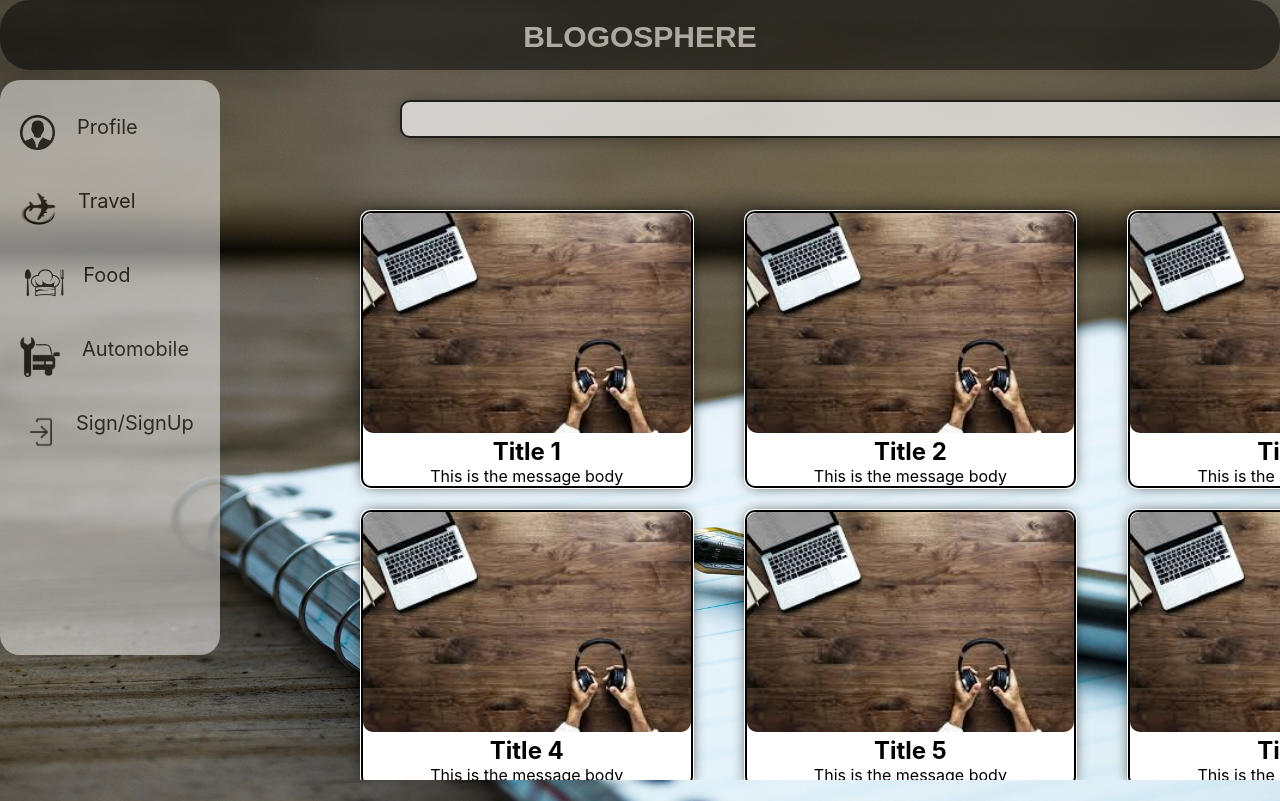
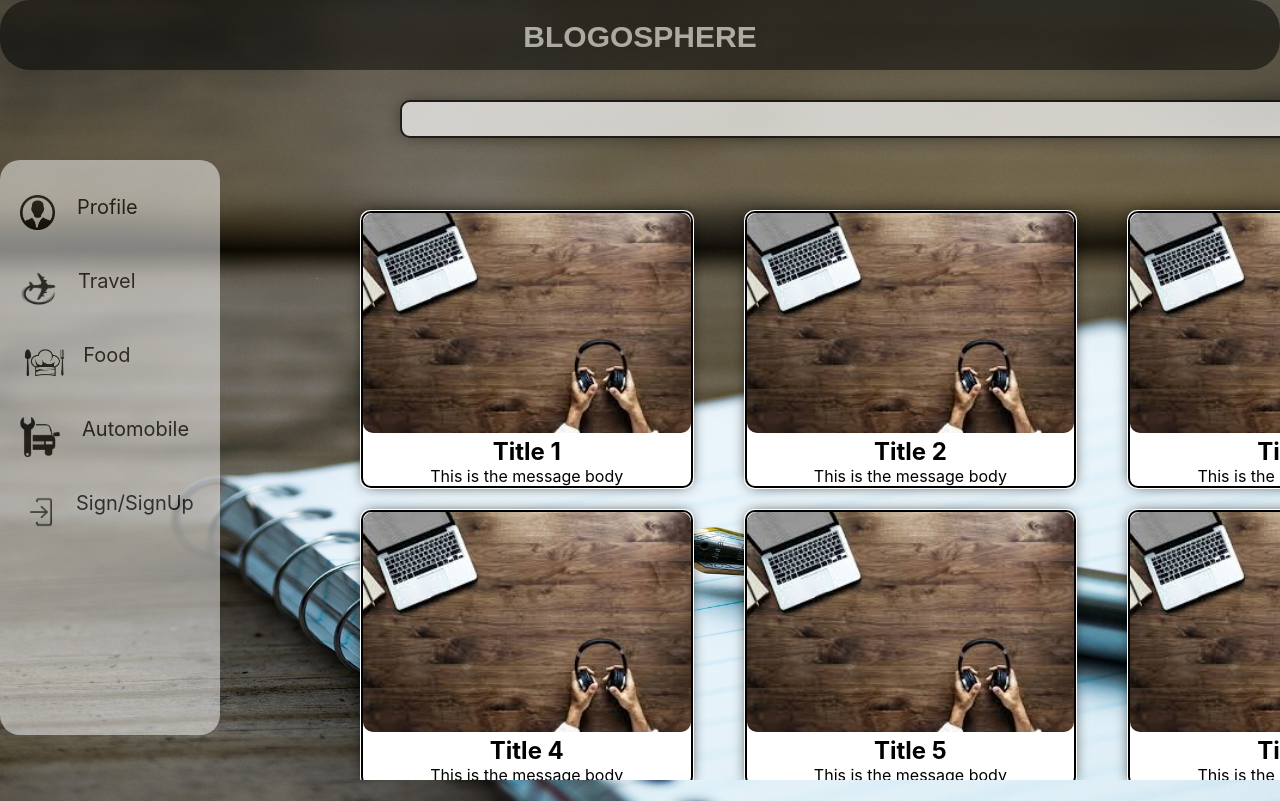
Before and after one commit to AdityaDeshpande123/MinorProject, a React (Create React App) app in the folder Project/front-end/: page / in a window 1280 px wide. Shown: the top 801 px of the page. Built offline with nearby package versions, Linux system fonts and the light colour scheme.

Commit message:
20th May

```diff
--- a/Project/front-end/src/views/WebBase.js
+++ b/Project/front-end/src/views/WebBase.js
@@ -8,9 +8,9 @@ import signin from '../static/signin.jpg'
 import automob from '../static/automobile.webp'
 import back from '../static/bg1.jpg'
 import { useNavigate } from 'react-router-dom';
+import img from '../static/bg1.jpeg'
 function WebBase(props) {
     let loginstat = props.data;
-
 
 
     const navigate = useNavigate();
@@ -47,9 +47,24 @@ function WebBase(props) {
                             navigate('signup',{state : loginstat});
                         }
                     }} className={styles.base_li}> <img src={person} height={"35px"} alt="image" style={{float:"left",paddingRight:"22px",paddingLeft:"10px"}}></img>Profile</li>
-                    <li className={styles.base_li}><img src={travel} height={"40px"} alt="image" style={{float:"left",paddingRight:"20px",paddingLeft:"10px"}}></img>Travel</li>
-                    <li className={styles.base_li}><img src={food} height={"40px"} alt="image" style={{float:"left",paddingRight:"10px",paddingLeft:"10px"}}></img>Food</li>
-                    <li className={styles.base_li}><img src={automob} height={"40px"} alt="image" style={{float:"left",paddingRight:"22px",paddingLeft:"10px"}}></img>Automobile</li>
+                    <li
+                    onClick={()=>{
+                        //alert("image button was clicked");
+                        props.changeBlogs(props.splitArray(props.travelBlogs))
+                    }}
+                    className={styles.base_li}><img src={travel} height={"40px"} alt="image" style={{float:"left",paddingRight:"20px",paddingLeft:"10px"}}></img>Travel</li>
+                    <li
+                    onClick={()=>{
+                        //alert("image button was clicked");
+                        props.changeBlogs(props.splitArray(props.foodBlogs))
+                    }}
+                    className={styles.base_li}><img src={food} height={"40px"} alt="image" style={{float:"left",paddingRight:"10px",paddingLeft:"10px"}}></img>Food</li>
+                    <li
+                    onClick={()=>{
+                        //alert("image button was clicked");
+                        props.changeBlogs(props.splitArray(props.automobilelBlogs))
+                    }}
+                    className={styles.base_li}><img src={automob} height={"40px"} alt="image" style={{float:"left",paddingRight:"22px",paddingLeft:"10px"}}></img>Automobile</li>
                     <li onClick={()=> {
 
                         if(loginstat===true)
--- a/Project/front-end/src/views/WebBase.module.css
+++ b/Project/front-end/src/views/WebBase.module.css
@@ -36,9 +36,11 @@
     border-radius: 20px;
 
     /* position: absolute; */
-    position: fixed;
+    position: absolute;
     opacity: 0.5;
-    top: 80px;
+    top: 160px;
+
+    margin-bottom: 1200px;
 
 }
 
@@ -50,7 +52,7 @@
     background-color: rgb(58, 58, 58);
     color: white;
     position: absolute;
-    top:150vh;
+    top:110vh;
 }
 
 .copyright {
--- a/Project/front-end/src/views/home_page/Homepage.js
+++ b/Project/front-end/src/views/home_page/Homepage.js
@@ -6,7 +6,34 @@ import bg1 from '../../static/bg1.jpeg'
 import bg2 from '../../static/bg1.jpg'
 import search from '../../static/search-512.png'
 import { useLocation, useNavigate } from 'react-router-dom';
+function splitArray(arr1)
+{
+    const arr = [];
+    for (let i = 0; i < arr1.length; i += 3) {
+        arr.push(arr1.slice(i, i + 3));
+    }
 
+    return arr;
+
+}
+
+function getBlogtype(arr,type)
+{
+    let ans = [];
+
+    for(let i=0;i<arr.length;i++)
+    {
+        if(arr[i].type===type)
+        {
+            ans.push(arr[i])
+
+        }
+    }
+
+    return ans;
+
+
+}
 function Homepage(props) {
     const location = useLocation();
     const [islogin,setLogin] = useState(location.state ? location.state : false);
@@ -15,108 +42,138 @@ function Homepage(props) {
 
             title: "Title 1",
             Message: "This is the message body",
-            img: require("../../static/bg1.jpeg")
+            img: require("../../static/bg1.jpeg"),
+            type : "Automobile"
+
 
         },
         {
 
             title: "Title 2",
             Message: "This is the message body",
-            img: require("../../static/bg1.jpeg")
+            img: require("../../static/bg1.jpeg"),
+            type : "Automobile"
 
         },
         {
 
             title: "Title 3",
             Message: "This is the message body",
-            img: require("../../static/bg1.jpeg")
+            img: require("../../static/bg1.jpeg"),
+            type : "Food"
 
         },
         {
 
             title: "Title 4",
             Message: "This is the message body",
-            img: require("../../static/bg1.jpeg")
+            img: require("../../static/bg1.jpeg"),
+            type : "Food"
         },
         {
 
             title: "Title 5",
             Message: "This is the message body",
-            img: require("../../static/bg1.jpeg")
+            img: require("../../static/bg1.jpeg"),
+            type : "Automobile"
         },
         {
 
             title: "Title 6",
             Message: "This is the message body",
-            img: require("../../static/bg1.jpeg")
+            img: require("../../static/bg1.jpeg"),
+            type : "Travel"
         },
         {
 
             title: "Title 7",
             Message: "This is the message body",
-            img: require("../../static/bg1.jpeg")
+            img: require("../../static/bg1.jpeg"),
+            type : "Travel"
         },
         {
 
             title: "Title 8",
             Message: "This is the message body",
-            img: require("../../static/bg1.jpeg")
+            img: require("../../static/bg1.jpeg"),
+            type : "Food"
         },
         {
 
             title: "Title 9",
             Message: "This is the message body",
-            img: require("../../static/bg1.jpeg")
+            img: require("../../static/bg1.jpeg"),
+            type : "Food"
         },
         {
 
             title: "Title 10",
             Message: "This is the message body",
-            img: require("../../static/bg1.jpeg")
+            img: require("../../static/bg1.jpeg"),
+            type : "Travel"
         },
         {
 
             title: "Title 11",
             Message: "This is the message body",
-            img: require("../../static/bg1.jpeg")
+            img: require("../../static/bg1.jpeg"),
+            type : "Automobile"
         },
         {
 
             title: "Title 12",
             Message: "This is the message body",
-            img: require("../../static/bg1.jpeg")
+            img: require("../../static/bg1.jpeg"),
+            type : "Food"
         },
         {
 
             title: "Title 13",
             Message: "This is the message body",
-            img: require("../../static/bg1.jpeg")
+            img: require("../../static/bg1.jpeg"),
+            type : "Travel"
         },
         {
 
             title: "Title 14",
             Message: "This is the message body",
-            img: require("../../static/bg1.jpeg")
+            img: require("../../static/bg1.jpeg"),
+            type : "Travel"
         },
         {
 
             title: "Title 15",
             Message: "This is the message body",
-            img: require("../../static/bg1.jpeg")
+            img: require("../../static/bg1.jpeg"),
+            type : "Automobile"
         },
 
 
     ]);
+
+    const travelBlogs = getBlogtype(publishblogs,"Travel");
+    const foodBlogs = getBlogtype(publishblogs,"Food");
+    const automobilelBlogs = getBlogtype(publishblogs,"Automobile");
+
+
     const arr = [];
     for (let i = 0; i < publishblogs.length; i += 3) {
         arr.push(publishblogs.slice(i, i + 3));
     }
     console.log(arr)
+
+    const [homeData,sethomeData] = useState(arr)
     return (
 
         <div>
 
-            <WebBase data={islogin} ></WebBase>
+            <WebBase data={islogin} changeBlogs={sethomeData} splitArray = {splitArray}
+
+                 travelBlogs = {travelBlogs}
+                 foodBlogs = {foodBlogs}
+                 automobilelBlogs = {automobilelBlogs}
+
+            ></WebBase>
 
             <div className={styles.searchBar}>
 
@@ -132,7 +189,7 @@ function Homepage(props) {
                 <table className={styles.blog}>
 
                     {
-                        arr.map((item) => (
+                        homeData.map((item) => (
 
                             <tr>
 
```
